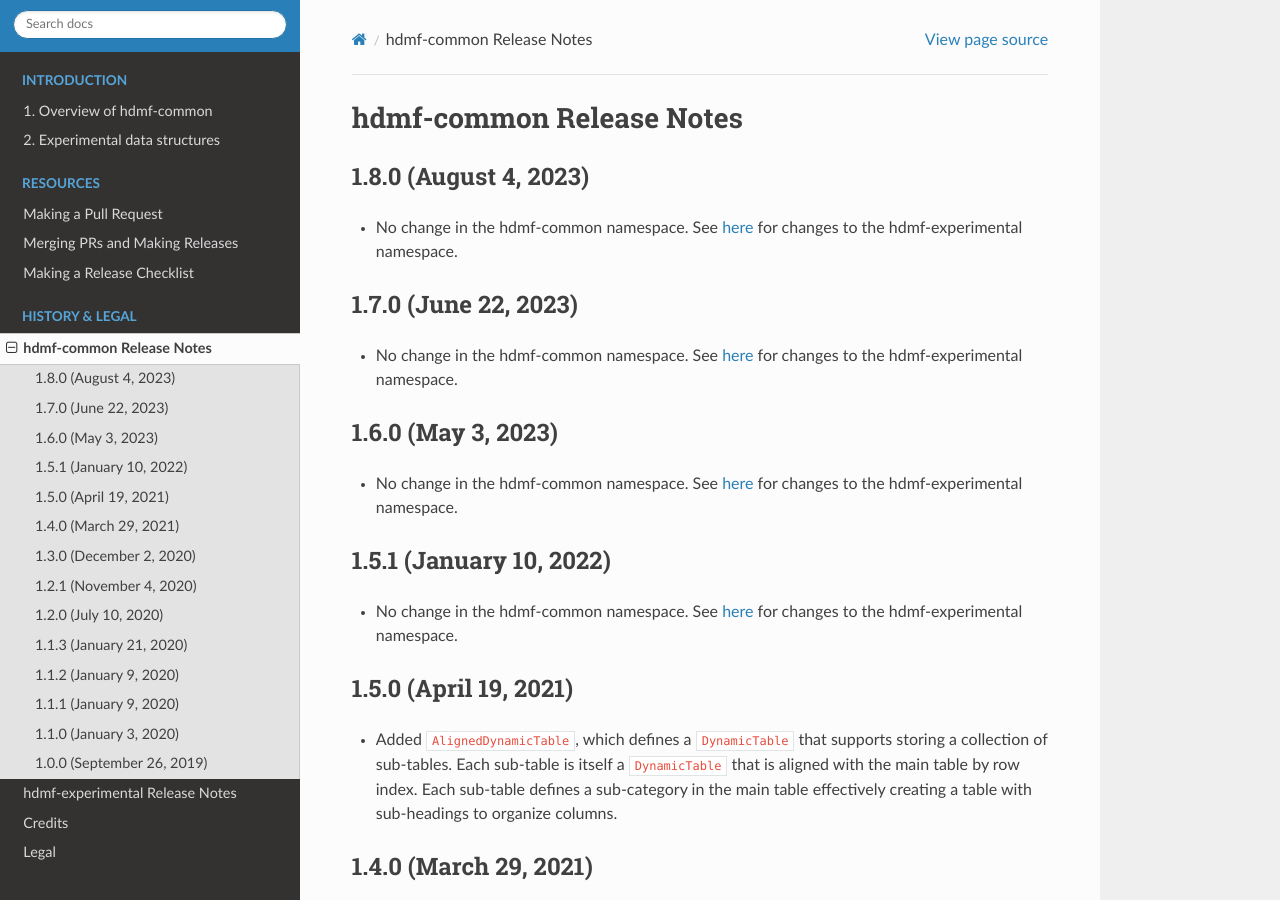
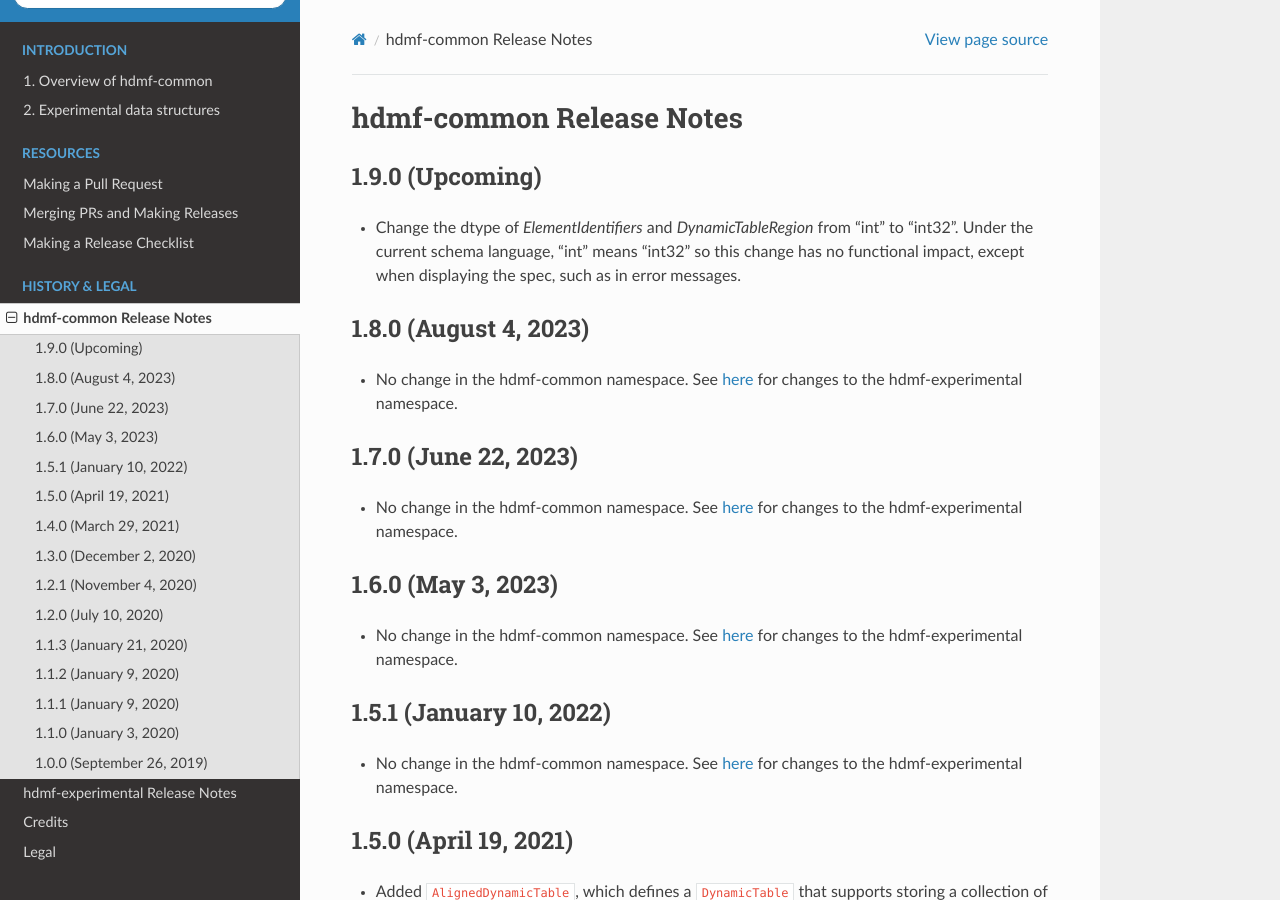
Before and after one commit to hdmf-dev/hdmf-common-schema, a Sphinx documentation site: the page built from docs/source/hdmf_common_release_notes.rst, in a window 1280 px wide and 900 px high. Built offline with Sphinx 7.4.7 and the Read the Docs theme 3.1.0, drawn with Linux system fonts in a browser that asks for light colours.

Commit message:
Update hdmf_common_release_notes.rst

```diff
--- a/docs/source/hdmf_common_release_notes.rst
+++ b/docs/source/hdmf_common_release_notes.rst
@@ -2,6 +2,12 @@
 
 hdmf-common Release Notes
 =========================
+
+1.9.0 (Upcoming)
+----------------------
+- Change the dtype of `ElementIdentifiers` and `DynamicTableRegion` from "int" to "int32". Under the current
+  schema language, "int" means "int32" so this change has no functional impact, except when displaying the
+  spec, such as in error messages.
 
 1.8.0 (August 4, 2023)
 ----------------------
```
